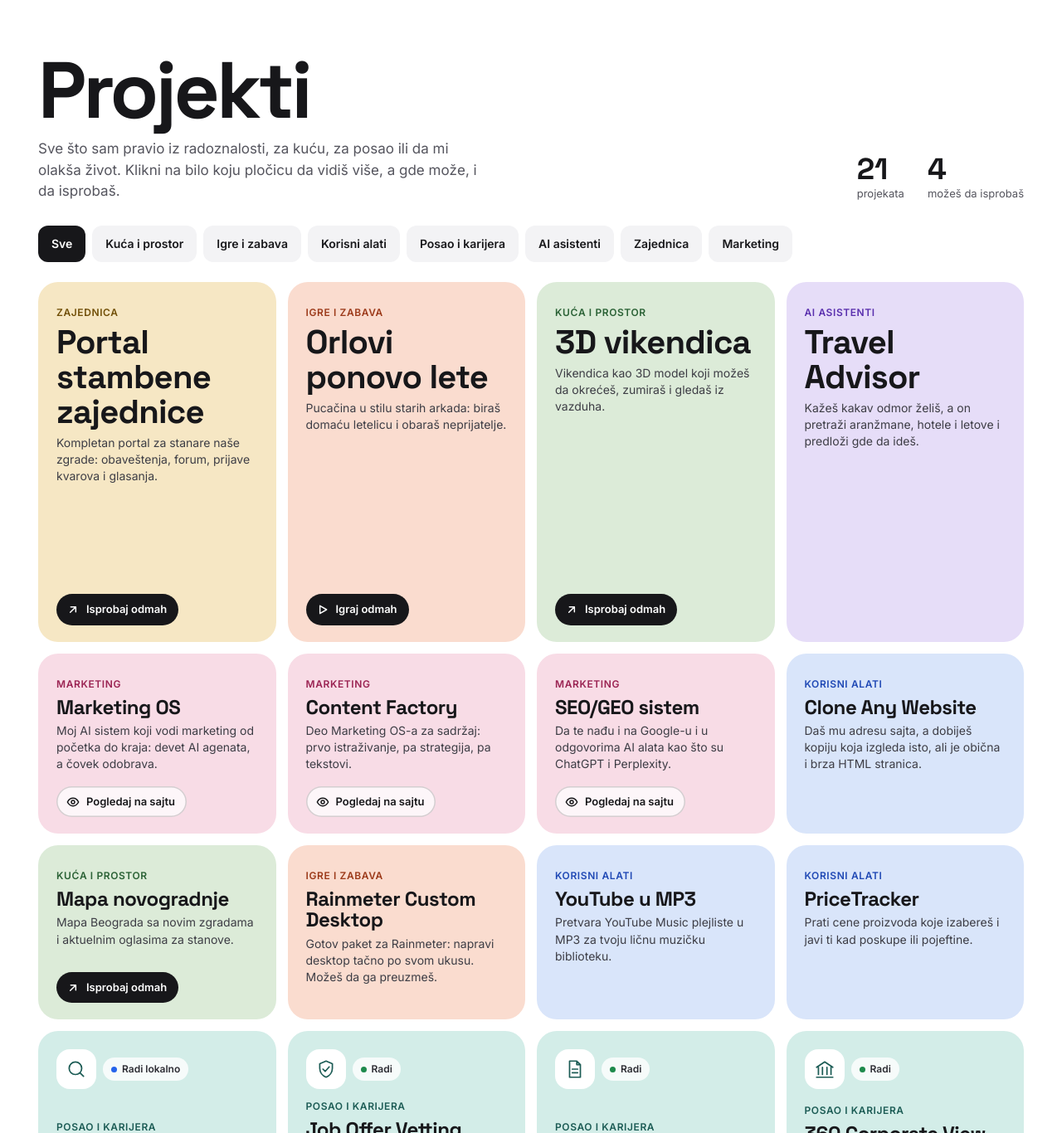
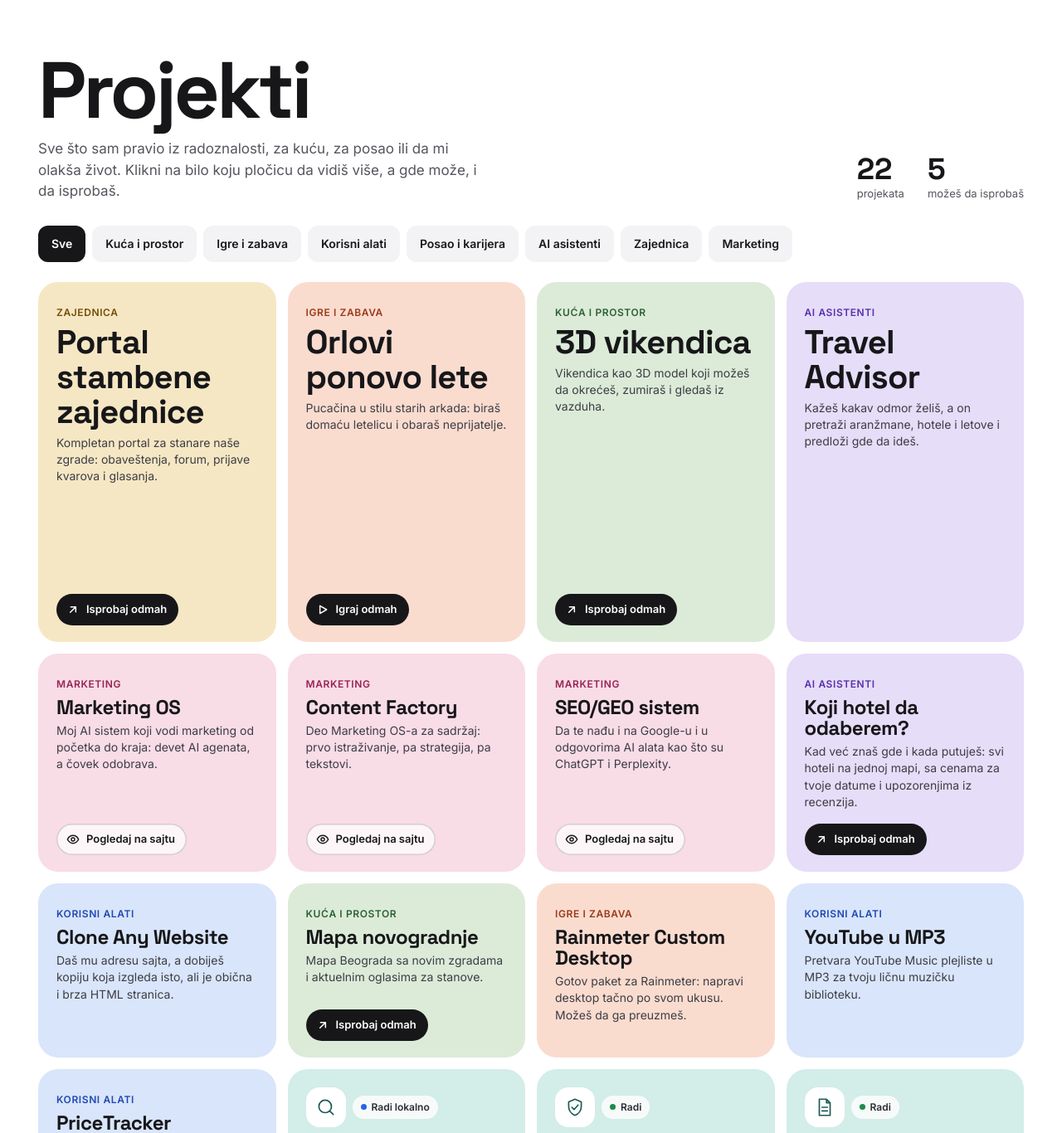
Before and after one commit to HejTazzMan/projekti, a plain HTML site: page index.html in a window 1280 px wide. Shown: the top 1366 px of the page at 83% size. Drawn offline with Linux system fonts and the light colour scheme.

Commit message:
Nova kartica: Koji hotel da odaberem? (mapa hotela, ispod Travel Advisora)
Co-Authored-By: Claude Opus 5.5 <noreply@anthropic.com>

```diff
--- a/app.js
+++ b/app.js
@@ -9,6 +9,7 @@
     tag: "M20.5 12.5l-8 8-9-9V3.5h8zM7.5 7.5h.01",
     screen: "M3 4h18v12H3zM8 20h8M12 16v4",
     compass: "M12 21a9 9 0 100-18 9 9 0 000 18zM15.5 8.5l-2 5-5 2 2-5z",
+    bed: "M3 19V6M3 15h18v4M21 15v-3a3 3 0 00-3-3h-7v6M7 12.5a1.5 1.5 0 100-3 1.5 1.5 0 000 3z",
     building: "M4 21V3h10v18M14 9h6v12M7.5 7h3M7.5 11h3M7.5 15h3M2 21h20",
     check: "M12 3l7 3v5c0 4.5-3 8.5-7 10-4-1.5-7-5.5-7-10V6zM8.5 12l2.5 2.5 4.5-5",
     doc: "M6 3h8l4 4v14H6zM14 3v4h4M9 12h6M9 16h6",
--- a/index.html
+++ b/index.html
@@ -15,7 +15,7 @@
 <link rel="preconnect" href="https://fonts.googleapis.com">
 <link rel="preconnect" href="https://fonts.gstatic.com" crossorigin>
 <link href="https://fonts.googleapis.com/css2?family=Space+Grotesk:wght@500;600;700&family=Inter:wght@400;500;600&display=swap" rel="stylesheet">
-<link rel="stylesheet" href="styles.css?v=9">
+<link rel="stylesheet" href="styles.css?v=10">
 </head>
 <body>
 <div class="wrap">
@@ -62,7 +62,7 @@
   </aside>
 </div>
 
-<script src="projekti.js?v=9"></script>
-<script src="app.js?v=9"></script>
+<script src="projekti.js?v=10"></script>
+<script src="app.js?v=10"></script>
 </body>
 </html>
--- a/projekti.js
+++ b/projekti.js
@@ -138,6 +138,26 @@ window.PROJEKTI = [
       "Na sajtu je opisan sa animiranom mapom ciklusa."
     ],
     links: [{ label: "Pogledaj na mom sajtu", url: "https://markotanaskovic.net/seo-geo-optimisation/", kind: "view" }]
+  },
+  {
+    // Namerno 8. po redu: na računaru (4 kolone) pada tačno ispod Travel Advisora
+    slug: "hoteli-na-mapi",
+    title: "Koji hotel da odaberem?",
+    cat: "AI asistenti",
+    status: "Radi",
+    size: "normal",
+    icon: "bed",
+    thumb: "images/plocice/hoteli-na-mapi.jpg",
+    cover: "images/hoteli/mapa.jpg",
+    gallery: ["images/hoteli/hotel.jpg","images/hoteli/sami.jpg","images/hoteli/vreme.jpg"],
+    short: "Kad već znaš gde i kada putuješ: svi hoteli na jednoj mapi, sa cenama za tvoje datume i upozorenjima iz recenzija.",
+    story: [
+      "Kad su destinacija i datumi već odlučeni, ostaje najteži deo: koji hotel. Kažem AI-ju koju agenciju gledam ili mu pošaljem linkove sa Bookinga, a on skupi sve hotele i složi ih na interaktivnu mapu.",
+      "Za svaki hotel dobijem cenu za svaki termin polaska, broj noćenja i vrstu usluge (samo noćenje, doručak, polupansion, pun pansion), ocenu sa Bookinga po kategorijama i šta piše u stvarnim recenzijama gostiju: šta hvale, na šta se žale i šta je dobro da znam pre rezervacije. Tu su i linkovi ka hotelu kod agencije i na Bookingu.",
+      "Može i poređenje sa varijantom „sami organizujemo“: AI nađe direktan let, cenu predatog prtljaga i prevoz od aerodroma, pa se pored cene aranžmana vidi i koliko bi koštali let i hotel kupljeni odvojeno. Hoteli iz agencije i oni koje bukiramo sami su na mapi u različitim bojama.",
+      "Hotele koji nam ne odgovaraju sakrijem jednim klikom, a ostale filtriram po zvezdicama i usluzi i ređam po ceni ili oceni. Tu je i vremenska prognoza sa temperaturom mora za te dane. Na kraju dobijem link koji mogu da pošaljem onome s kim putujem, bez instaliranja i bez naloga."
+    ],
+    links: [{ label: "Otvori mapu", url: "https://claude.ai/artifact/LfAWLUQ8uXwFmmx45aoV1A", kind: "open" }]
   },
   {
     slug: "clone-any-website",
```
Also changed, not shown: images/hoteli/hotel.jpg (added), images/hoteli/mapa.jpg (added), images/hoteli/sami.jpg (added), images/hoteli/vreme.jpg (added), images/plocice/hoteli-na-mapi.jpg (added).
